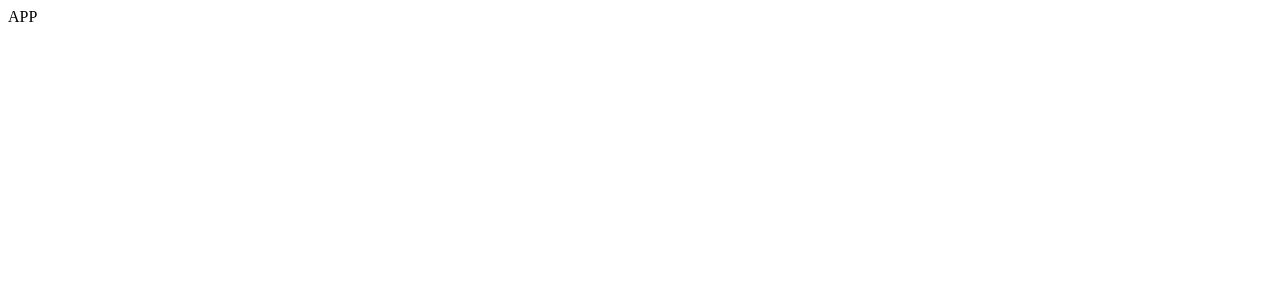
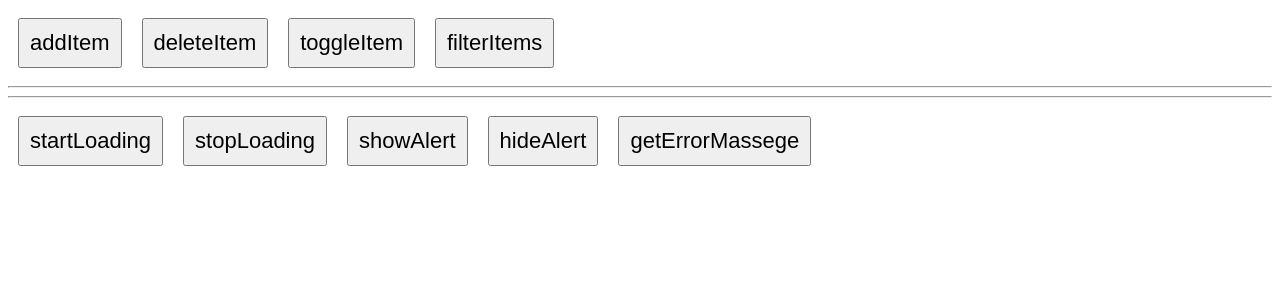
Before and after one commit to Serhii-Zuiev/axels-education, a React (Create React App) app: page / in a window 1280 px wide. Shown: the top 300 px of the page. Built offline with nearby package versions, Linux system fonts and the light colour scheme.

Commit message:
toolkit is done

```diff
--- a/src/components/App.js
+++ b/src/components/App.js
@@ -1,7 +1,95 @@
 import React from "react";
+import { useDispatch, useSelector } from "react-redux";
 
-function App() {
-    return <div className="App">APP</div>;
-}
+import {
+    addItem,
+    deleteItem,
+    toggleItem,
+    filterItems,
+} from "../redux/itemsReducer";
+import {
+    startLoading,
+    stopLoading,
+    showAlert,
+    hideAlert,
+} from "../redux/globalReducer";
+
+const App = () => {
+    const dispatch = useDispatch();
+    const { isLoading, isAlertShown } = useSelector(
+        (state) => state.globalReducer
+    );
+
+    const style = {
+        padding: "10px",
+        fontSize: "22px",
+        margin: "10px",
+    };
+
+    return (
+        <>
+            <button
+                onClick={() =>
+                    dispatch(
+                        addItem({
+                            name: "ITEM#1!",
+                            id: "123",
+                            isToggled: false,
+                        })
+                    )
+                }
+                style={style}
+            >
+                addItem
+            </button>
+
+            <button
+                onClick={() => dispatch(deleteItem({ id: "123" }))}
+                style={style}
+            >
+                deleteItem
+            </button>
+
+            <button
+                onClick={() => dispatch(toggleItem({ id: "123" }))}
+                style={style}
+            >
+                toggleItem
+            </button>
+
+            <button onClick={() => dispatch(filterItems("ALL"))} style={style}>
+                filterItems
+            </button>
+
+            <hr />
+            {isLoading && <h1 style={{ color: "green" }}>LOADING!!!</h1>}
+            {isAlertShown && <h1 style={{ color: "tomato" }}>ALERT!!!</h1>}
+            <hr />
+
+            <button onClick={() => dispatch(startLoading())} style={style}>
+                startLoading
+            </button>
+
+            <button onClick={() => dispatch(stopLoading())} style={style}>
+                stopLoading
+            </button>
+
+            <button onClick={() => dispatch(showAlert())} style={style}>
+                showAlert
+            </button>
+
+            <button onClick={() => dispatch(hideAlert())} style={style}>
+                hideAlert
+            </button>
+
+            <button
+                onClick={() => dispatch(new Error("kapoot..."))}
+                style={style}
+            >
+                getErrorMassege
+            </button>
+        </>
+    );
+};
 
 export default App;
--- a/src/index.js
+++ b/src/index.js
@@ -1,10 +1,15 @@
 import React from "react";
 import ReactDOM from "react-dom";
+import { Provider } from "react-redux";
+
+import { store } from "./redux/store";
 import App from "./components/App";
 
 ReactDOM.render(
     <React.StrictMode>
-        <App />
+        <Provider store={store}>
+            <App />
+        </Provider>
     </React.StrictMode>,
     document.getElementById("root")
 );
--- /dev/null
+++ b/src/redux/globalReducer.js
@@ -0,0 +1,33 @@
+import { createReducer, createAction } from "@reduxjs/toolkit";
+
+export const startLoading = createAction("START_LOADING");
+export const stopLoading = createAction("STOP_LOADING");
+export const showAlert = createAction("SHOW_ALERT");
+export const hideAlert = createAction("HIDE_ALERT");
+export const getErrorMassege = createAction("ERROR");
+
+const innitialState = {
+    isLoading: false,
+    isAlertShown: false,
+    error: null,
+};
+
+const globalReducer = createReducer(innitialState, {
+    [startLoading]: (state) => {
+        state.isLoading = true;
+    },
+    [stopLoading]: (state) => {
+        state.isLoading = false;
+    },
+    [showAlert]: (state) => {
+        state.isAlertShown = true;
+    },
+    [hideAlert]: (state) => {
+        state.isAlertShown = false;
+    },
+    [getErrorMassege]: (state, { payload }) => {
+        state.error = payload;
+    },
+});
+
+export default globalReducer;
--- /dev/null
+++ b/src/redux/itemsReducer.js
@@ -0,0 +1,29 @@
+import { createReducer, createAction } from "@reduxjs/toolkit";
+
+export const addItem = createAction("ADD_ITEM");
+export const deleteItem = createAction("DELETE_ITEM");
+export const toggleItem = createAction("TOGGLE_ITEM");
+export const filterItems = createAction("FILTER_ITEM");
+
+const innitialState = {
+    items: [],
+    filter: "",
+};
+
+const itemsReducer = createReducer(innitialState, {
+    [addItem]: (state, { payload }) => {
+        state.items.push(payload);
+    },
+    [deleteItem]: (state, { payload }) => {
+        state.items = state.items.filter((item) => item.id !== payload.id);
+    },
+    [toggleItem]: (state, { payload }) => {
+        const item = state.items.find((item) => item.id === payload.id);
+        item.isToggled = !item.isToggled;
+    },
+    [filterItems]: (state, { payload }) => {
+        state.filter = payload;
+    },
+});
+
+export default itemsReducer;
--- /dev/null
+++ b/src/redux/middlewares.js
@@ -0,0 +1,14 @@
+export const logger = (store) => (next) => (action) => {
+    console.log("dispatching", action);
+    let result = next(action);
+    console.log("next state", store.getState());
+    return result;
+};
+
+export const crashReporter = (store) => (next) => (action) => {
+    try {
+        return next(action);
+    } catch (err) {
+        console.warn("Caught an error", err);
+    }
+};
--- /dev/null
+++ b/src/redux/store.js
@@ -0,0 +1,13 @@
+import { configureStore } from "@reduxjs/toolkit";
+
+import itemsReducer from "./itemsReducer";
+import globalReducer from "./globalReducer";
+import { logger, crashReporter } from "./middlewares";
+
+export const store = configureStore({
+    reducer: {
+        itemsReducer,
+        globalReducer,
+    },
+    middleware: [logger, crashReporter],
+});
```
Also changed, not shown: package.json (+8 -1 lines), 1 other file (tests, documents, lock files or other folders).
